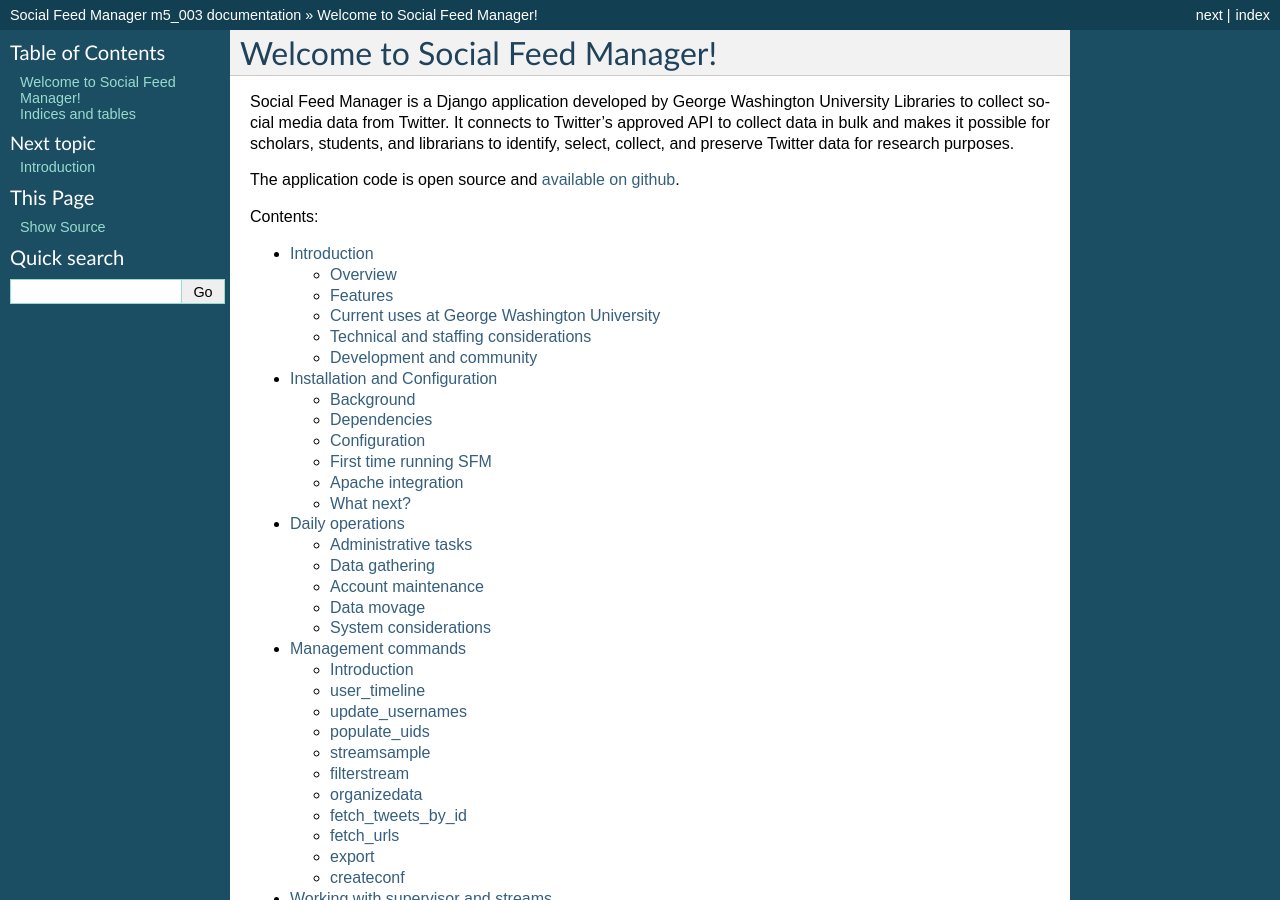
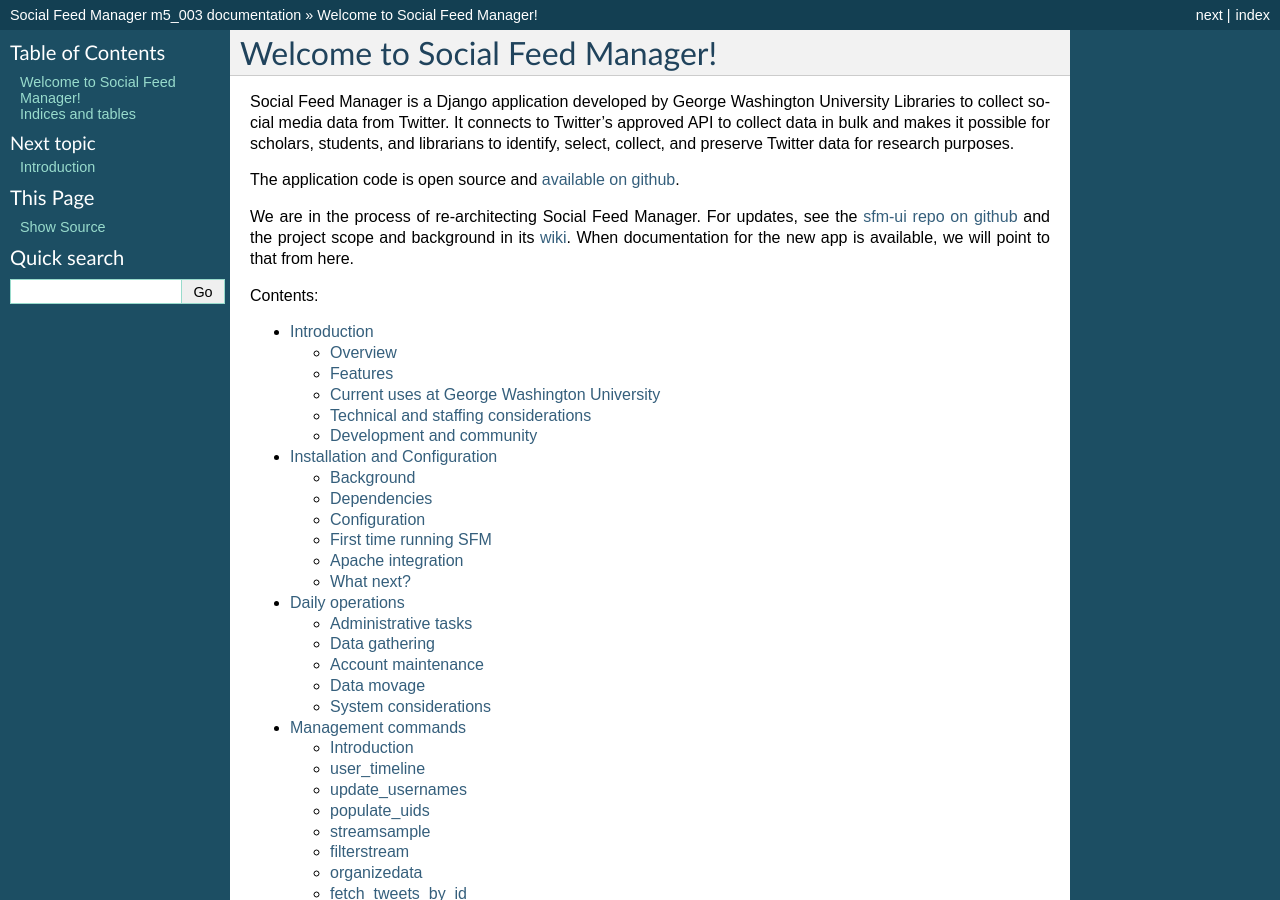
Before and after one commit to gwu-libraries/social-feed-manager, a Sphinx documentation site: the page built from docs/index.rst, in a window 1280 px wide and 900 px high. Built offline with Sphinx 7.4.7, drawn with Linux system fonts in a browser that asks for light colours.

Commit message:
adding links to sfm-ui and its wiki

```diff
--- a/docs/index.rst
+++ b/docs/index.rst
@@ -11,6 +11,11 @@
 The application code is open source and `available on github`_.
 
 .. _available on github: http://github.com/gwu-libraries/social-feed-manager/
+
+We are in the process of re-architecting Social Feed Manager. For updates, see the `sfm-ui repo on github`_ and the project scope and background in its `wiki`_. When documentation for the new app is available, we will point to that from here.
+
+.. _sfm-ui repo on github: https://github.com/gwu-libraries/sfm-ui
+.. _wiki: https://github.com/gwu-libraries/sfm-ui/wiki
 
 Contents:
 
```
